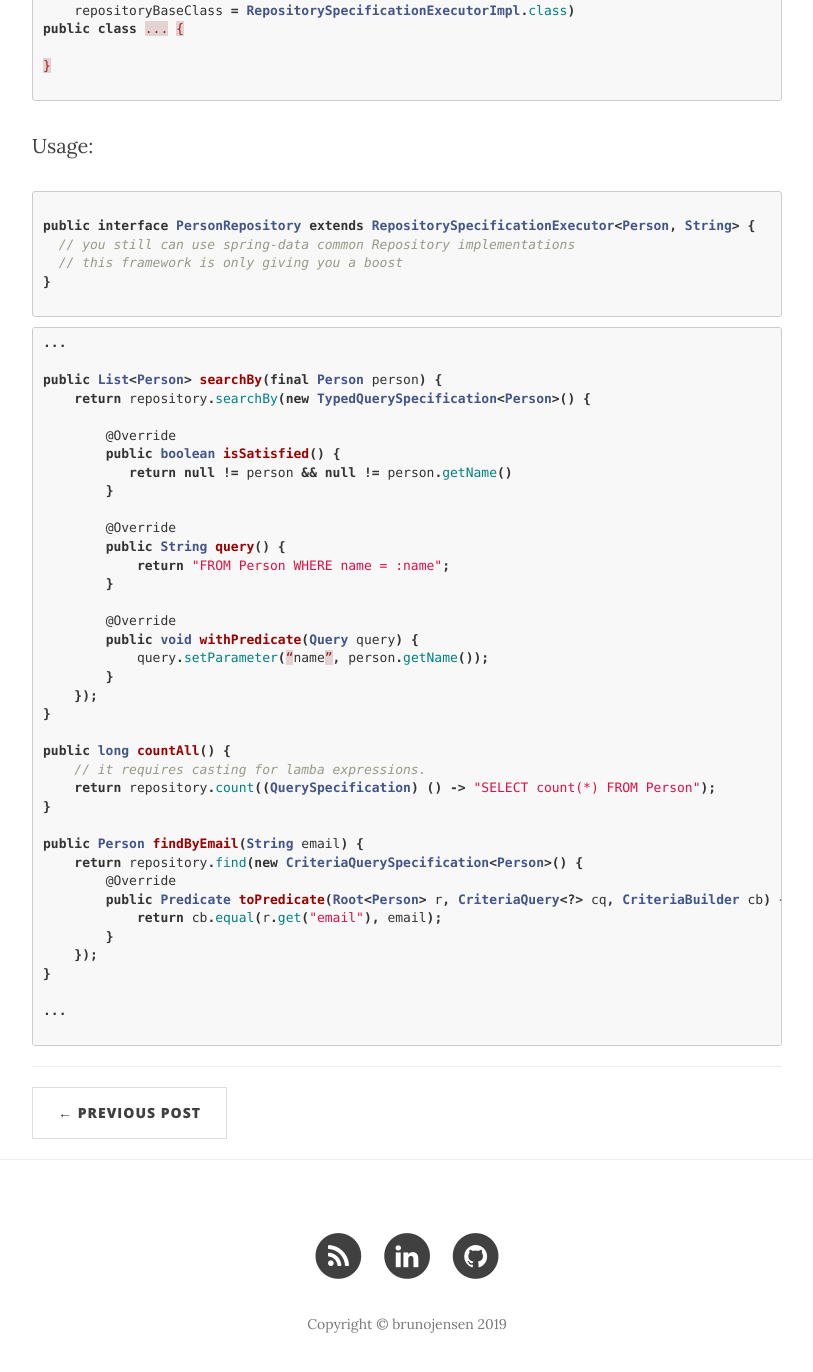
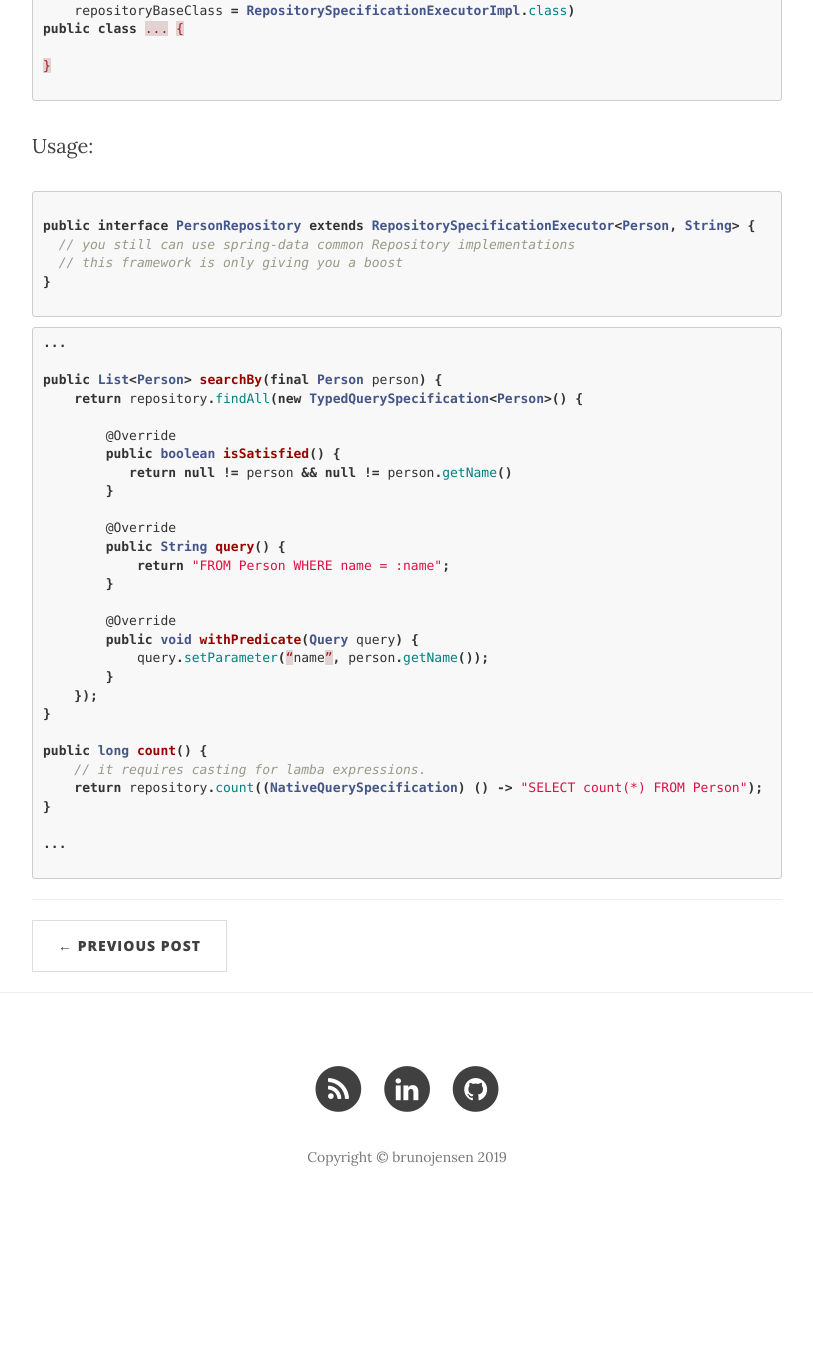
Before and after one commit to the-unknown-developer-podcast/the-unknown-developer-podcast.github.com, a Jekyll site: the page built from _posts/2019-05-29-spring-data-jpa-repository.markdown, in a window 1280 px wide and 1400 px high, scrolled down 2456 px. Shown: the top 1372 px of the window, without its empty margins (233-1046 px from the left). Built offline with Jekyll 4.4.1, drawn with Linux system fonts in a browser that asks for light colours; nearby versions of some CDN libraries; after the commit the page ends 3689 px from its top, so only the background shows below that; some of the changed text lies outside the part shown.

Commit message:
Update 2019-05-29-spring-data-jpa-repository.markdown

```diff
--- a/_posts/2019-05-29-spring-data-jpa-repository.markdown
+++ b/_posts/2019-05-29-spring-data-jpa-repository.markdown
@@ -21,7 +21,7 @@ header-img: img/post-bg-02.jpg
 <p>And based on those problems I decided to write a spring-data-jpa extension which is based on the specification pattern similar to JpaSpecificationExecutor but allowing the developer to write Specifications classes with more flexibility on the filtering and with better maintainability of the query, whether is JPQL or native.</p>
 <p>Am I using this extension in that project? No, I’m not, the damage on that project is already done. I’m trying to avoid the same in future projects and help anyone how might facing the same situation.</p>
 <p>So, let’s contribute. I have some issues and improvements waiting for you on github :)</p>
-[https://github.com/brunojensen/spring-data-repository-demo](https://github.com/brunojensen/spring-data-repository-demo)
+[https://github.com/brunojensen/spring-data-jpa-repository](https://github.com/brunojensen/spring-data-jpa-repository)
 
 <h3>Project details: </h3>
 
@@ -60,7 +60,7 @@ public interface PersonRepository extends RepositorySpecificationExecutor<Person
 ...
 
 public List<Person> searchBy(final Person person) {
-    return repository.searchBy(new TypedQuerySpecification<Person>() {
+    return repository.findAll(new TypedQuerySpecification<Person>() {
 
         @Override
         public boolean isSatisfied() {
@@ -79,18 +79,9 @@ public List<Person> searchBy(final Person person) {
     });
 }
 
-public long countAll() {
+public long count() {
     // it requires casting for lamba expressions.
-    return repository.count((QuerySpecification) () -> "SELECT count(*) FROM Person");
-}
-
-public Person findByEmail(String email) {
-    return repository.find(new CriteriaQuerySpecification<Person>() {
-        @Override
-        public Predicate toPredicate(Root<Person> r, CriteriaQuery<?> cq, CriteriaBuilder cb) {
-            return cb.equal(r.get("email"), email);
-        }
-    });
+    return repository.count((NativeQuerySpecification) () -> "SELECT count(*) FROM Person");
 }
 
 ...
```
